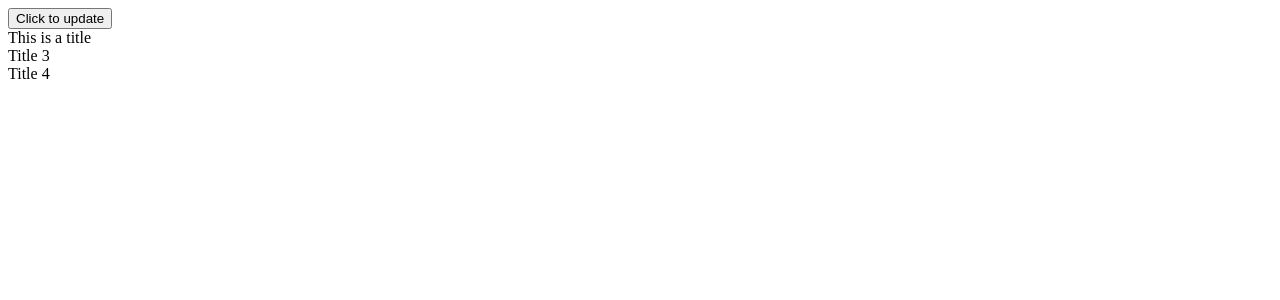
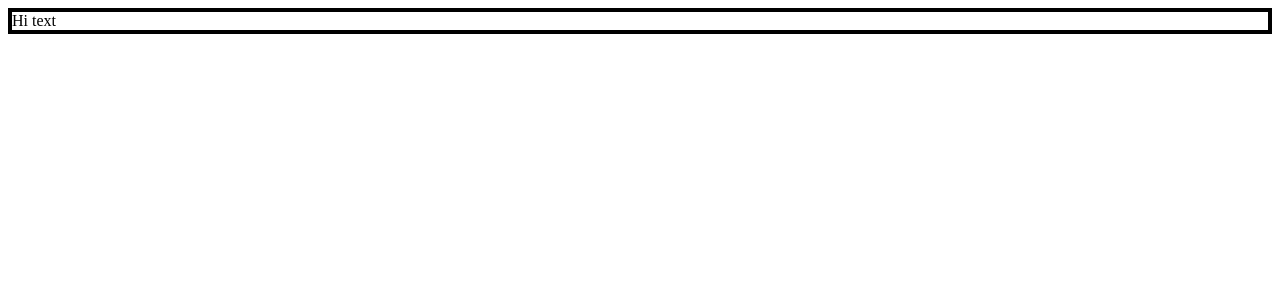
Before and after one commit to durpintm/react-experiments, a React (Vite) app: page / in a window 1280 px wide. Shown: the top 300 px of the page. Built offline with nearby package versions, Linux system fonts and the light colour scheme.

Commit message:
React wrapper component

```diff
--- a/src/App.jsx
+++ b/src/App.jsx
@@ -1,42 +1,62 @@
-import { useState } from "react";
+// import { useState } from "react";
 import "./App.css";
 
-function App() {
-  // When title which is a state variable changes the component re-renders
-  // Which means App re-renders and all the Header components used inside App re-renders even if one Header component state variable changes
-  // Solution is to push the state down, which means if there is a need to change the title of the header based on button click, push the state into the component that needs to re-render when it changes, then everything else does not re-renders
+// function App() {
+// When title which is a state variable changes the component re-renders
+// Which means App re-renders and all the Header components used inside App re-renders even if one Header component state variable changes
+// Solution is to push the state down, which means if there is a need to change the title of the header based on button click, push the state into the component that needs to re-render when it changes, then everything else does not re-renders
 
-  const updateTitle = () => {
-    setTitle(Math.random());
-  };
+//   return (
+//     <div>
+//       <HeaderWithButton title="Title 2" />
+//       <Header title="Title 3" />
+//       <Header title="Title 4" />
+//     </div>
+//   );
+// }
+
+// function HeaderWithButton() {
+//   const [title, setTitle] = useState("This is a title");
+//   const updateTitle = () => {
+//     setTitle("The title is " + Math.random());
+//   };
+//   return (
+//     <div>
+//       <button onClick={updateTitle}>Click to update</button>
+//       <Header title={title} />
+//     </div>
+//   );
+// }
+
+// // eslint-disable-next-line react/prop-types
+// function Header({ title }) {
+//   return (
+//     <>
+//       <div>{title}</div>
+//     </>
+//   );
+// }
+
+// Wrapper Component
+const App = () => {
   return (
     <div>
-      <HeaderWithButton title="Title 2" />
-      <Header title="Title 3" />
-      <Header title="Title 4" />
+      <CardWrapper innerComponent={<TextComponent />} />
+    </div>
+  );
+};
+
+function TextComponent() {
+  return <div>Hi text</div>;
+}
+
+// eslint-disable-next-line react/prop-types
+function CardWrapper({ innerComponent }) {
+  return (
+    <div>
+      <div style={{ border: "4px solid black" }}>{innerComponent}</div>
     </div>
   );
 }
 
-function HeaderWithButton() {
-  const [title, setTitle] = useState("This is a title");
-  const updateTitle = () => {
-    setTitle("The title is " + Math.random());
-  };
-  return (
-    <div>
-      <button onClick={updateTitle}>Click to update</button>
-      <Header title={title} />
-    </div>
-  );
-}
-
-function Header({ title }) {
-  return (
-    <>
-      <div>{title}</div>
-    </>
-  );
-}
-
 export default App;
```
